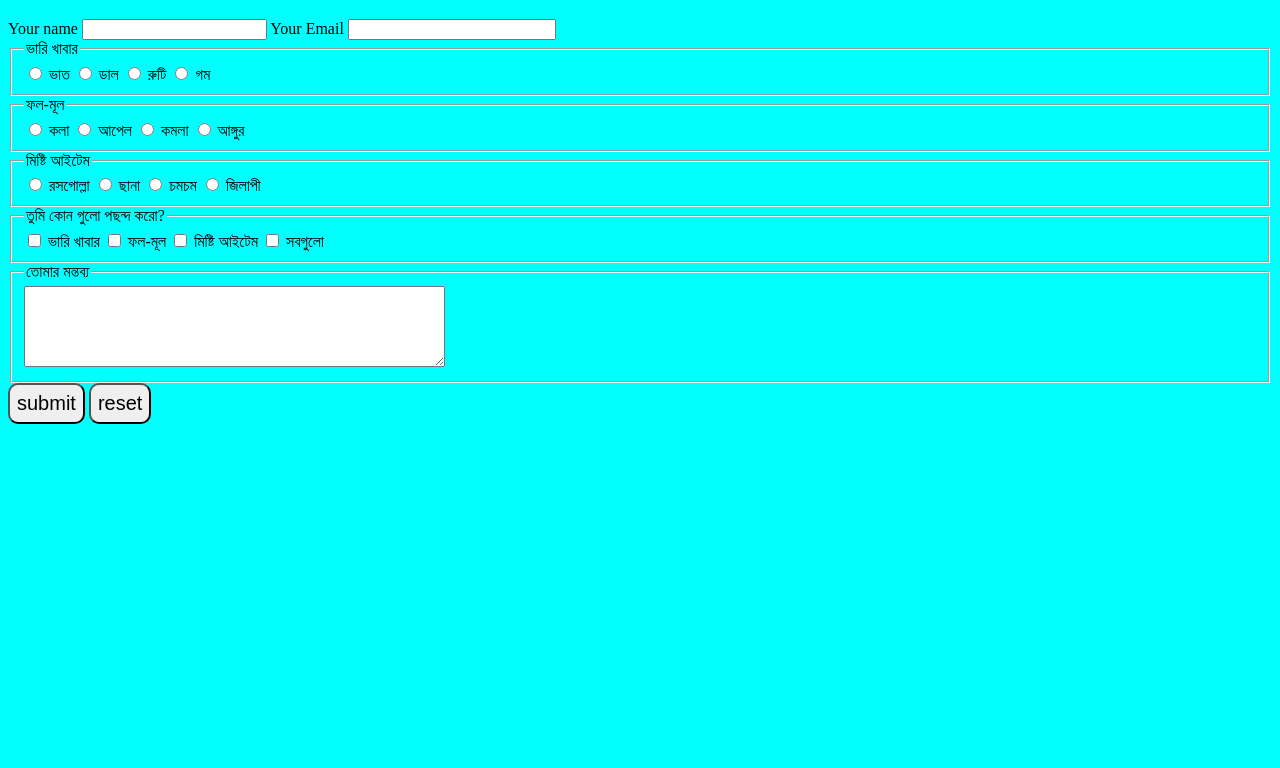
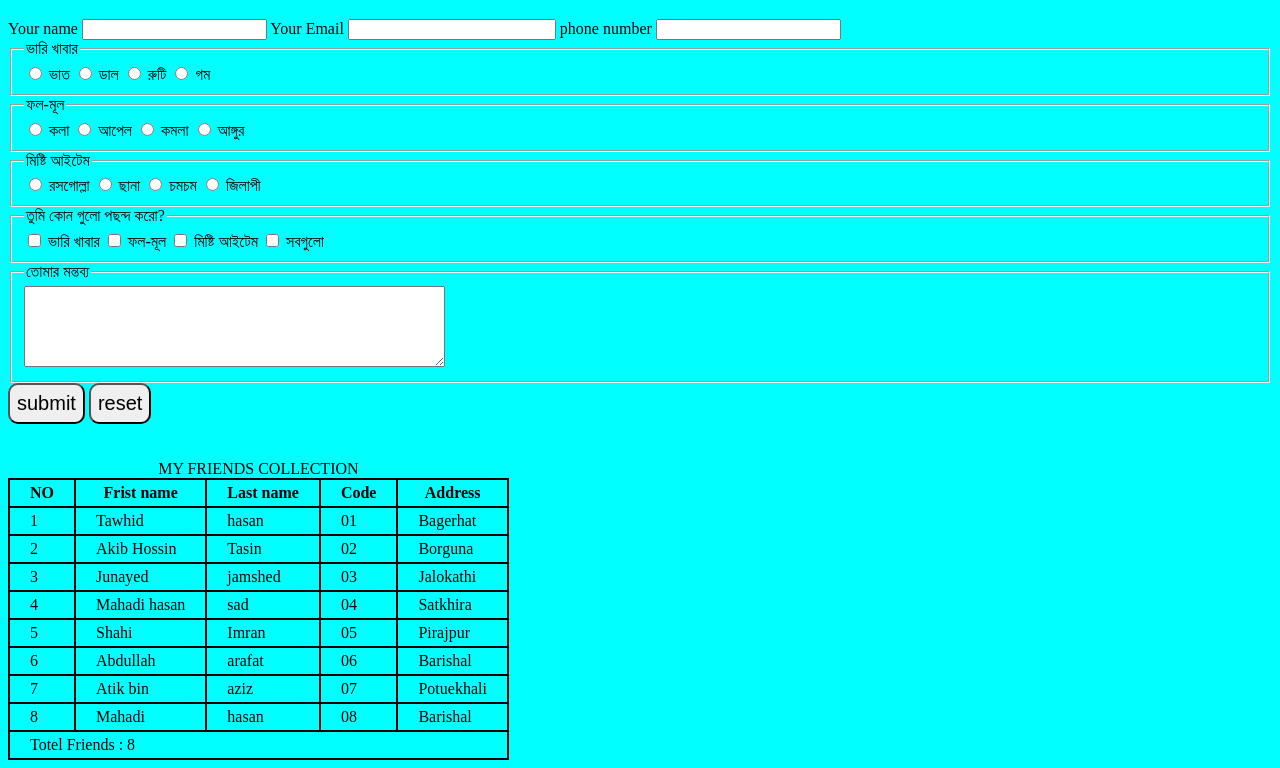
Before and after one commit to mahadi-04/physics, a plain HTML site: page index.html in a window 1280 px wide. Shown: the part 3128-3896 px from the top of the page. Before the commit the page ends 3560 px from the top, so only its background shows below. Drawn offline with Linux system fonts and the light colour scheme.

Commit message:
addted a table

```diff
--- a/index.html
+++ b/index.html
@@ -7,27 +7,35 @@
 <link rel="shortcut icon" href="lsrei.jpg" type="image/x-icon">
 <style>
     #m{
-        text-align: center;
-    }
+        text-align: center; }
+
 
     .mm{
 
         display: flex;
-        gap: 10px;
+        gap: 10px;}
 
-    }
     .mm video{
         width: 300px;
         height: 167px;
         border: 5px solid red;
-        border-radius: 5px;
+        border-radius: 5px; }
+    .as{
+        text-align: center;  }
+
+    .bv{
+        text-align: center;  }
+
+    td,th{ border: solid 2px;
+    border-radius: 2px;
+    padding: 4px 20px 4px;
+     }
+
+    table{
+        border-collapse: collapse;
     }
-    .as{
-        text-align: center;
-    }
-    .bv{
-        text-align: center;
-    }
+
+
 </style>
 </head>
 <body style="background-color: aqua;">
@@ -157,8 +165,13 @@ W = পার্টিকেল বিন্যাসের সম্ভাব
 
     <label for="m">Your name</label>
     <input type="text" name="your name" id="m">
+
     <label for="m">Your Email</label>
     <input type="text" style="width: 200px;" name="Your Email" id="m">
+
+    <label for="m">phone number</label>
+    <input type="number" name="number" id="m">
+
 
 
 
@@ -237,12 +250,100 @@ W = পার্টিকেল বিন্যাসের সম্ভাব
 
     <input c type="submit" style="padding: 7px 7px; font-size: 20px; border-radius: 10px;" value="submit">
     <input type="reset" style="padding: 7px 7px; font-size: 20px; border-radius: 10px;" value="reset">
+</form>
 
+<br>
+<br>
 
-</form>
+<table>
+    <caption>MY FRIENDS COLLECTION</caption>
+    <thead>
+           <th>NO</th>
+           <th>Frist name</th>
+           <th>Last name</th>
+           <th>Code</th>
+           <th>Address</th>
+    </thead>
+
+    <tbody>
+
+     <tr>
+         <td>1</td>
+         <td>Tawhid</td>
+         <td>hasan</td>
+         <td>01</td>
+         <td>Bagerhat</td>
+     </tr>
+
+     <tr>
+         <td>2</td>
+         <td>Akib Hossin</td>
+         <td>Tasin</td>
+         <td>02</td>
+         <td>Borguna</td>
+     </tr>
+
+     <tr>
+        <td>3</td>
+        <td>Junayed</td>
+        <td>jamshed</td>
+        <td>03</td>
+        <td>Jalokathi</td>
+     </tr>
+
+     <tr>
+        <td>4</td>
+        <td>Mahadi hasan</td>
+        <td>sad</td>
+        <td>04</td>
+        <td>Satkhira</td>
+     </tr>
+
+     <tr>
+        <td>5</td>
+        <td>Shahi</td>
+        <td>Imran</td>
+        <td>05</td>
+        <td>Pirajpur</td>
+     </tr>
+
+     <tr>
+        <td>6</td>
+        <td>Abdullah</td>
+        <td>arafat</td>
+        <td>06</td>
+        <td>Barishal</td>
+     </tr>
+
+     <tr>
+        <td>7</td>
+        <td>Atik bin</td>
+        <td>aziz</td>
+        <td>07</td>
+        <td>Potuekhali</td>
+     </tr>
+
+     <tr>
+        <td>8</td>
+        <td>Mahadi</td>
+        <td>hasan</td>
+        <td>08</td>
+        <td>Barishal</td>
+     </tr>
 
 
 
+
+
+    </tbody>
+
+<footer>
+    <td colspan="5">Totel Friends : 8</td>
+</footer>
+
+
+
+</table>
 
 
 
```
